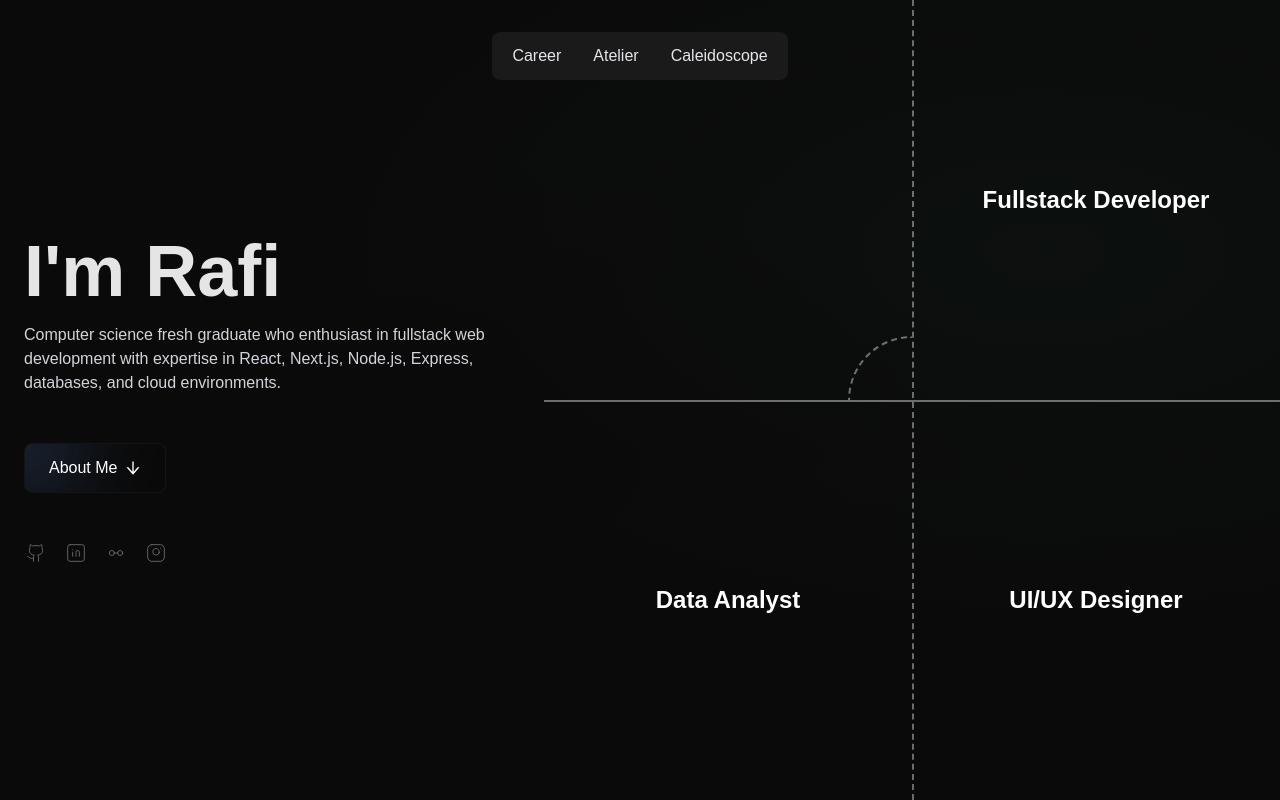
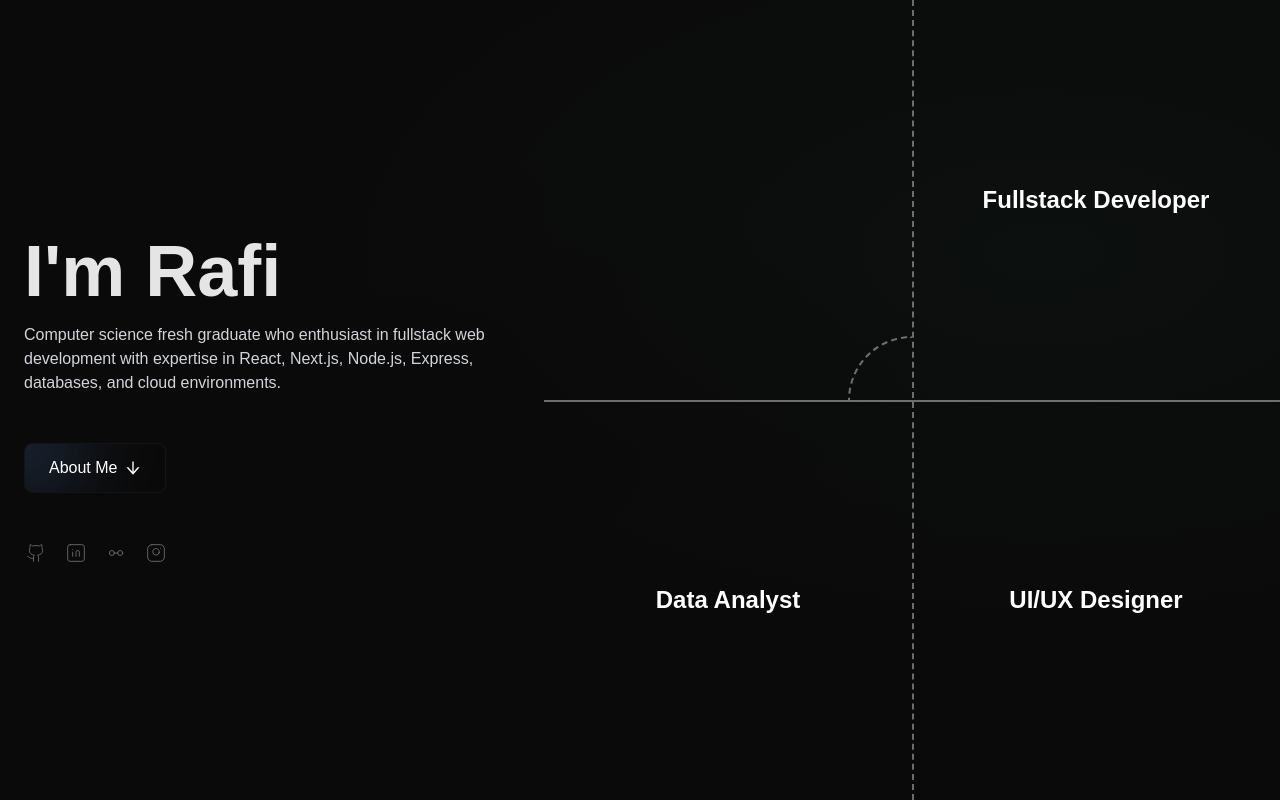
Before and after one commit to rihitoRiku/rikunaru, a Next.js app: page / in a window 1280 px wide. Shown: the top 800 px of the page. Built offline with nearby package versions, Linux system fonts and the light colour scheme; a web font is replaced by a local one.

Commit message:
Deployment bug fixes 10

```diff
--- a/src/app/layout.jsx
+++ b/src/app/layout.jsx
@@ -6,7 +6,7 @@ import {
   Inter,
 } from "next/font/google";
 import "./globals.css";
-import Navbar from "@/app/components/Navbar";
+// import Navbar from "@/app/components/Navbar";
 import Footer from "@/app/components/Footer";
 
 const geistSans = Geist({
@@ -41,7 +41,7 @@ export default function RootLayout({ children }) {
       <body
         className={`${geistSans.variable} ${geistMono.variable} ${rethinkSans.variable} ${passionsConflict.variable} antialiased`}
       >
-        <Navbar />
+        {/* <Navbar /> */}
         {children}
         <Footer />
       </body>
```
